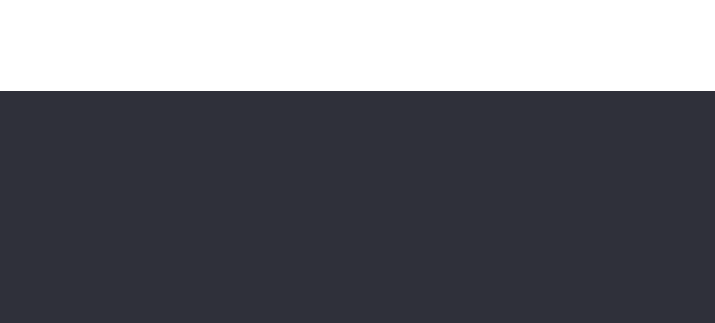
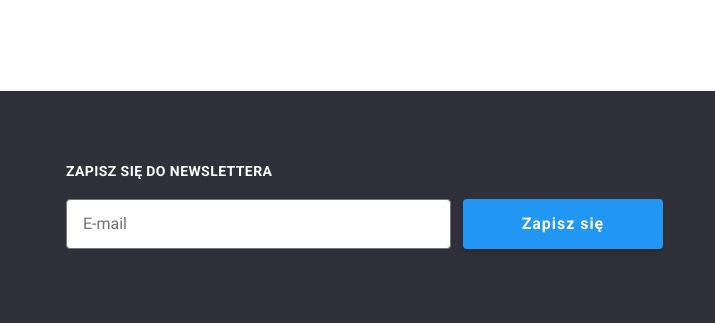
Before and after one commit to LukaszDerkacz/goit-markup-hw-06, a plain HTML site: page index.html in a window 1280 px wide. Shown: the part 2591-2914 px from the top of the page, 565-1280 px from the left. Drawn offline with Linux system fonts and the light colour scheme.

Commit message:
footer_input

```diff
--- a/css/styles.css
+++ b/css/styles.css
@@ -621,7 +621,7 @@ p{
     opacity: 1;
   }
 
-  /* =========== footer two =========== */
+  /* =========== footer two with newsleter=========== */
 
   .footer-two{
     padding-top: 72px;
@@ -660,6 +660,42 @@ p{
     background: rgba(255, 255, 255, 0.1);
     border-radius: 50%;
     cursor: pointer;
+  }
+
+/*  Newsleter box  */
+  .footer-input-email:placeholder-shown {
+    border-color: var(--second-color);
+  }
+
+  .footer-input-email {
+  padding: 16px;
+  width: 385px;
+  height: 50px;
+  border: 1px solid var(--second-color);
+  border-radius: 4px;
+  font-family: inherit;
+  font-size: 16px;
+  }
+
+  .footer-newsleter {
+    display: flex;
+    gap: 12px;
+  }
+
+  .footer-button {
+    width: 200px;
+    height: 50px;
+    color: var(--white-color);
+    background-color: var(--accent-color);
+    font-weight: var(--font-weight-bold);
+    line-height: 30px;
+    letter-spacing: var(--spacing-percent-6);
+    padding: 10px 42px 10px;
+    border: 0;
+    border-radius: 4px;
+    box-shadow: 0px 4px 4px rgba(0, 0, 0, 0.15);
+    /* cursor: pointer; */
+    cursor: no-drop;
   }
 
   .footer-svg:hover,
--- a/index.html
+++ b/index.html
@@ -554,6 +554,21 @@
                         </li>
                     </ul>
                 </div>
+                <div class="footer-two">
+                    <h3>Zapisz się do newslettera</h3>
+                    <ul class="footer-icons">
+                        <li class="footer-icons-gap">
+                            <div class="footer-newsleter">
+                                <form>
+                                    <label>
+                                        <input type="email" class="footer-input-email" name="mail" placeholder="E-mail" />
+                                    </label>
+                                </form>
+                                <button class="footer-button">Zapisz się</button>
+                            </div>
+                        </li>
+                    </ul>
+                </div>
             </div>
         </footer>
 
```
Also changed, not shown: portfolio.html (+15 -0 lines).
